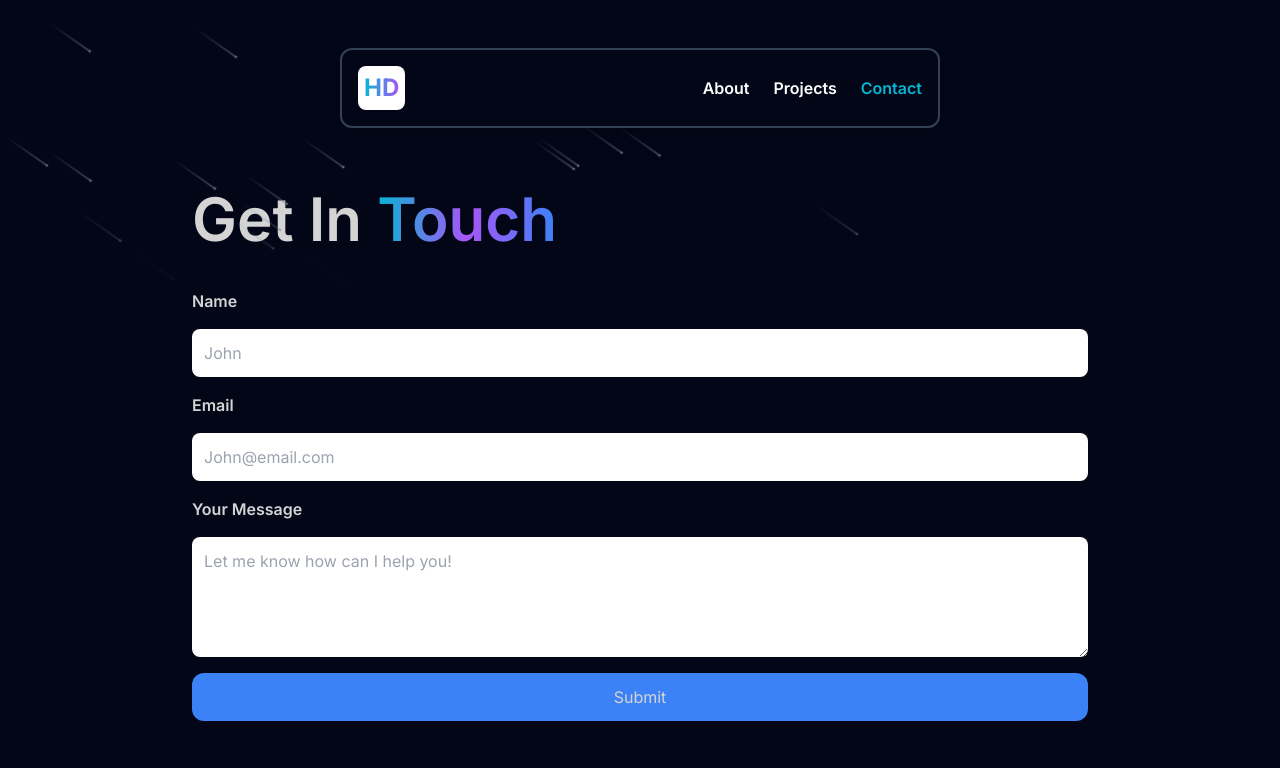
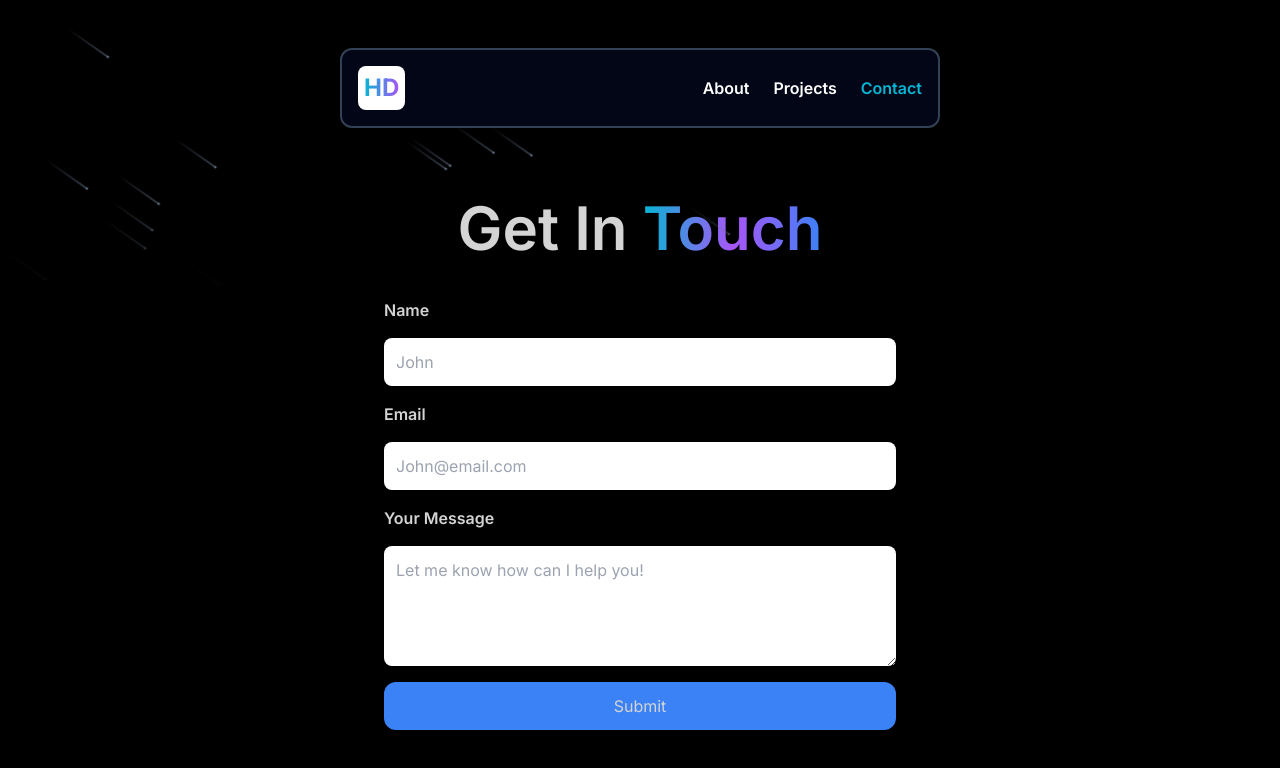
Before and after one commit to Hansadhwaja/new-portfolio, a Next.js app: page /contact in a window 1280 px wide. Shown: the top 768 px of the page. Built offline with nearby package versions, Linux system fonts and the light colour scheme.

Commit message:
navbar scroll fixed

```diff
--- a/app/about/page.tsx
+++ b/app/about/page.tsx
@@ -8,12 +8,12 @@ import React from 'react'
 
 const page = () => {
   return (
-    <div className='flex flex-col max-container'>
+    <div  className='w-full rounded-md flex-center flex-col max-container relative overflow-hidden mx-auto py-10 md:py-0'>
       <Spotlight
         className="-top-40 left-0 md:left-60 md:-top-20"
         fill="blue"
       />
-      <div className='mt-40'>
+      <div className='mt-32'>
 
         <h1 className='lg:text-6xl md:text-4xl text-2xl'>Hello, I am  <span className='bg-clip-text text-transparent bg-gradient-to-r font-bold from-cyan-500 to-blue-500'>Hansadhwaja</span></h1>
         <p className='mt-5'>4th year,Computer Engineering persuing B.Tech from IIIT,Bhubaneshwar.</p>
--- a/app/contact/page.tsx
+++ b/app/contact/page.tsx
@@ -4,13 +4,13 @@ import React from 'react'
 const page = () => {
 
   return (
-    <div className='relative flex justify-center flex-col max-container h-[100vh]'>
+    <div className='relative flex-center flex-col min-h-screen overflow-hidden bg-black'>
       <Meteors number={20} />
-      <div className='mt-12'>
+      <div className='mt-32'>
         <h1 className='text-2xl md:text-4xl lg:text-6xl font-semibold'>Get In <span className='bg_gradient_r'>Touch</span></h1>
       </div>
-      <section className=''>
-        <div className='flex-1 min-w-[50%] flex flex-col'>
+      <section className='w-full px-4 md:px-16 lg:w-1/2'>
+        <div className='flex-1 flex flex-col'>
           <form
             className='w-full flex flex-col gap-4 mt-10'>
             <label className='text-black-500 font-semibold'>Name</label>
--- a/components/ContactUsPreview.tsx
+++ b/components/ContactUsPreview.tsx
@@ -20,7 +20,7 @@ const ContactUsPreview = () => {
         }
     ];
     return (
-        <div className='bg-slate-900 p-4 rounded-lg mt-10'>
+        <div className='bg-slate-900 p-4 rounded-lg mt-10 w-full'>
             <h1 className='text-sm font-semibold'>Having Something in mind.</h1>
             <TypewriterEffectSmooth words={words} />
             <Link href={'/contact'}>
```
